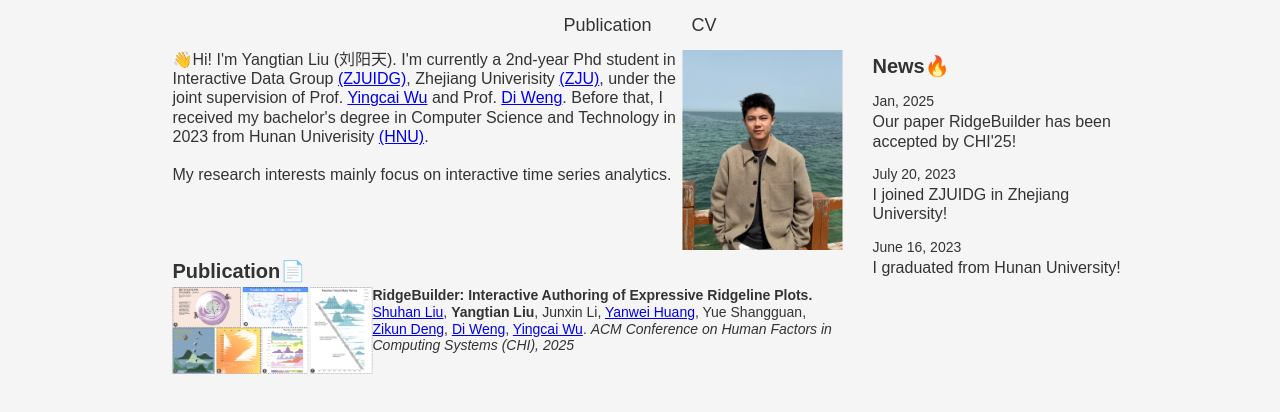
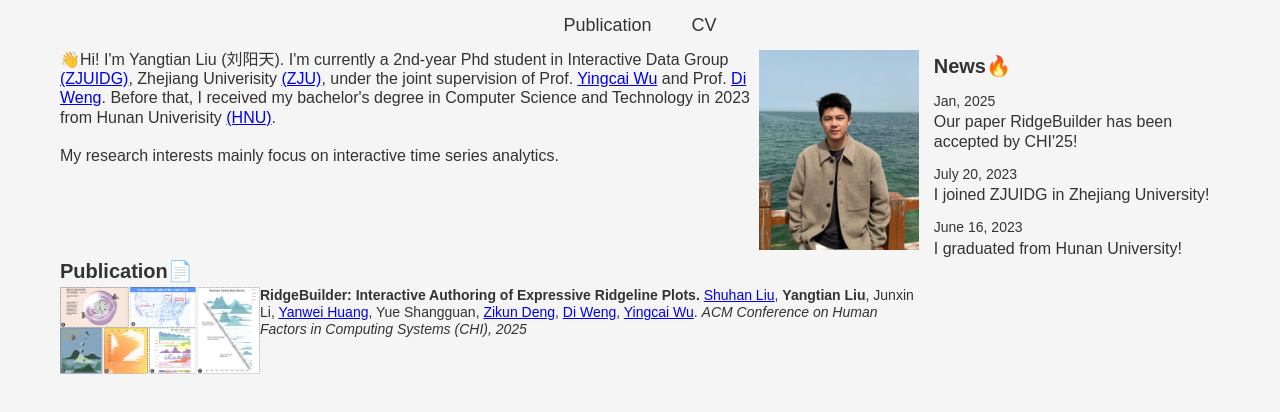
Before and after one commit to SunskyLau/SunskyLau.github.io, a React (Vite) app: page / in a window 1280 px wide. Shown: the top 412 px of the page. Built offline with nearby package versions, Linux system fonts and the light colour scheme.

Commit message:
refactor: 优化全局导航和主要布局样式，增强响应式设计

```diff
--- a/src/App.css
+++ b/src/App.css
@@ -17,19 +17,35 @@ body {
 }
 
 /* ======================
+   全局导航容器
+====================== */
+.nav-container {
+  width: 100%;
+  display: flex;
+  justify-content: center;
+}
+
+/* ======================
    主要布局容器
 ====================== */
 #App {
   display: flex;
   flex-direction: row;
-  width: fit-content;
-  max-width: 100%;
-  position: relative;
-  left: 50%;
-  transform: translateX(-50%);
+  width: 100%;
+  max-width: 1200px; /* 设置最大宽度 */
+  margin: 0 auto; /* 水平居中 */
   gap: 15px;
   align-items: flex-start;
-  padding: 0 10px;
+  padding: 0 20px; /* 统一所有设备的左右空白 */
+}
+
+/* 内容区域比例 */
+#App > *:nth-child(1) {
+  flex: 3; /* 主内容区域占3份 */
+}
+
+#App > *:nth-child(2) {
+  flex: 1; /* 新闻面板占1份 */
 }
 
 /* ======================
@@ -61,14 +77,15 @@ body {
     width: 100%;
     gap: 0;
     align-items: center;
-    padding: 0;
+    padding: 0 20px; /* 与桌面版保持一致的左右空白 */
   }
 
   /* 直接组件样式 */
   #App > * {
     width: 100%;
-    padding: 0 15px;
+    padding: 0;
     margin-bottom: 10px;
+    flex: auto; /* 重置flex比例 */
   }
 
   /* 移动设备下News面板特有样式 */
--- a/src/App.tsx
+++ b/src/App.tsx
@@ -27,7 +27,9 @@ export default function App() {
   return (
     <>
       {/* 导航面板在任何视图中都位于顶部 */}
-      <NavigationPanel />
+      <div className="nav-container">
+        <NavigationPanel />
+      </div>
 
       {/* 主应用容器 */}
       <div id="App">
--- a/src/components/MainContent/index.css
+++ b/src/components/MainContent/index.css
@@ -6,8 +6,8 @@
   min-height: 100vh; /* 最小高度为视口高度 */
   position: relative;
   flex-shrink: 0; /* 防止压缩 */
-  padding: 0 15px; /* 添加内边距，提高在小屏幕上的可读性 */
-  width: 700px;
+  padding: 0;
+  width: 100%;
 }
 
 /* ======================
@@ -67,7 +67,7 @@
   /* 主内容区域 */
   #main-content {
     width: 100%;
-    max-width: 100vw;
+    max-width: 100%;
     min-height: auto;
     padding: 0;
     margin-top: 5px;
--- a/src/components/NavigationPanel/index.css
+++ b/src/components/NavigationPanel/index.css
@@ -9,8 +9,10 @@
   justify-content: center;  /* 水平居中 */
   align-items: center;     /* 垂直居中 */
   gap: 40px;              /* 两个项目之间的间距 */
-  padding: 0 10px;        /* 添加内边距 */
+  padding: 0 20px;        /* 与App容器保持一致的左右空白 */
   flex-wrap: wrap;        /* 允许在小屏幕上换行 */
+  max-width: 1200px;      /* 与App容器保持一致的最大宽度 */
+  margin: 0 auto;          /* 水平居中 */
 }
 
 /* ======================
@@ -28,12 +30,12 @@
 }
 
 /* ======================
-   移动设备布局 (≤ 768px)
+   移动设备布局 (≤ 1000px)
 ====================== */
-@media screen and (max-width: 768px) {
+@media screen and (max-width: 1000px) {
   #navigation-panel {
     height: auto;         /* 高度自适应内容 */
-    padding: 10px;       /* 增加内边距 */
+    padding: 10px 20px;   /* 保持左右空白一致 */
     gap: 20px;           /* 减小间距 */
   }
 
--- a/src/components/NewsPanel/index.css
+++ b/src/components/NewsPanel/index.css
@@ -3,7 +3,7 @@
 ====================== */
 #news-panel {
   position: relative;
-  width: 250px;
+  width: 100%;
   height: auto;
   flex-shrink: 0;
   min-height: 100vh;
```
